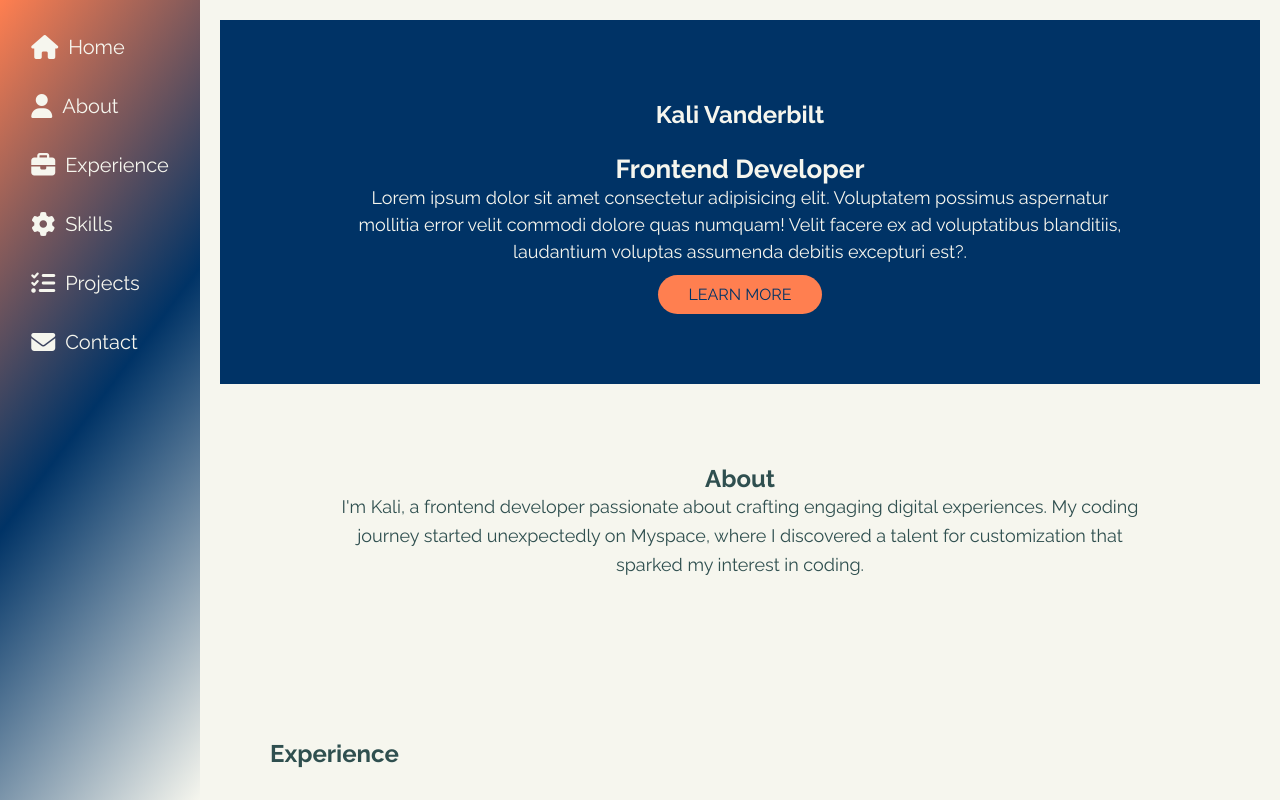
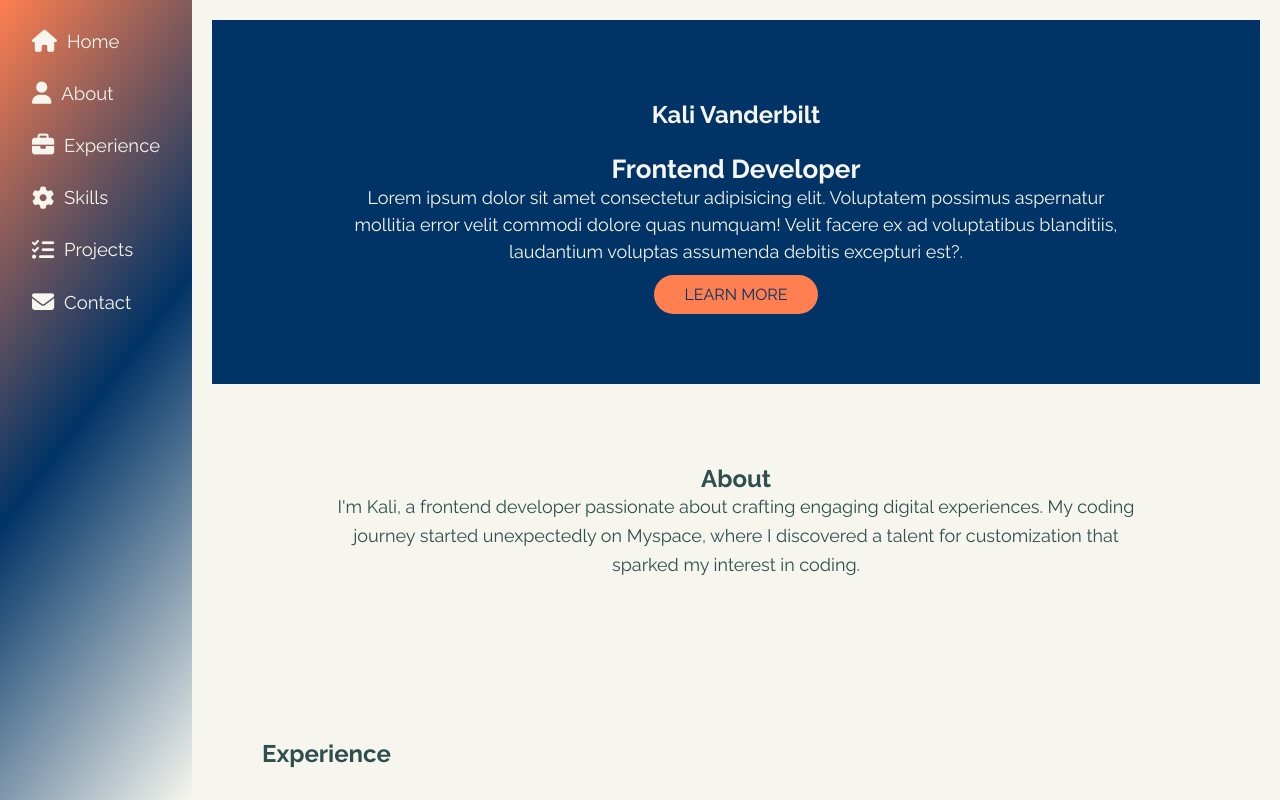
Before and after one commit to A-Kaliexe/kali-Vanderbilt-io, a plain HTML site: page index.html in a window 1280 px wide. Drawn offline with Linux system fonts and the light colour scheme.

Commit message:
Fix sidebar responsiveness and hover; update media queries

```diff
--- a/css/index.css
+++ b/css/index.css
@@ -24,7 +24,8 @@ body {
 /* Sidebar Nav */
 .sidebar-nav {
     background: linear-gradient(307deg, #f6f6ee, #003366, #FF7F50);
-    width: 80px;
+    width: 9.5em;
+    min-width: 9em;
     display: flex;
     flex-direction: column;
     align-items: center;
@@ -34,27 +35,27 @@ body {
 }
 
 .sidebar-nav:hover {
-    width: 200px;
-
+    width: 12em;
 }
 
 .sidebar-nav nav ul {
     list-style: none;
-
+    margin-top: 30px;
+    font-weight: 400;
 }
 
 .sidebar-nav nav ul li {
     margin: 20px 0;
+
 }
 
 .sidebar-nav nav ul li a {
     color: #f6f6ee;
-
     text-decoration: none;
     display: flex;
     align-items: center;
-    margin-top: 35px;
-    font-size: 20px;
+    margin-top: 30px;
+    font-size: 18.5px;
 }
 
 .sidebar-nav nav ul li a i {
@@ -76,9 +77,6 @@ body {
     overflow-y: auto;
 
 }
-
-
-
 
 /* Hero Section */
 .hero {
@@ -204,14 +202,15 @@ body {
 
 }
 
-/* Media Queries */
 @media (min-width: 768px) {
     .sidebar-nav {
-        width: 80px;
+        width: 12em;
+
     }
 
     .sidebar-nav:hover {
-        width: 200px;
+        width: 12em;
+
     }
 
     .sidebar-nav nav ul li a {
@@ -225,36 +224,50 @@ body {
 }
 
 /*Media queries- Mobile*/
+@media (min-width: 768px) {
+    .sidebar-nav {
+        width: 9em;
+    }
 
+    .sidebar-nav:hover {
+        width: 12em;
+    }
 
-/* For screens smaller than 768px */
+    .sidebar-nav nav ul li a {
+        flex-direction: row;
+        justify-content: flex-start;
+    }
+
+    .sidebar-nav nav ul li a span {
+        display: inline-block;
+    }
+}
+
+/* Media Queries - Mobile */
 @media (max-width: 767px) {
 
     /* Adjust Sidebar Nav */
     .sidebar-nav {
-        width: 60px;
+        width: 6em;
     }
 
-    /* Sidebar Na */
     .sidebar-nav:hover {
-        width: 150px;
+        width: 6em;
     }
-
 
     .sidebar-nav nav ul li a {
         font-size: 16px;
         justify-content: center;
-
     }
 
-    /* Nav bar, Hide text, show only icons */
+    /*only icons */
     .sidebar-nav nav ul li a span {
         display: none;
-
     }
 
+    /*text hidden*/
     .sidebar-nav:hover nav ul li a span {
-        display: inline-block;
+        display: none;
     }
 
     /* Right Content */
@@ -268,31 +281,13 @@ body {
         font-size: 18px;
     }
 
-
-
     .hero-btn {
         padding: 8px 20px;
         margin-top: 60px;
-
     }
-
 
     .experience-item {
         grid-template-columns: 1fr;
         padding: 10px;
     }
-
-
-
-    /* Social Media Icons */
-    .connect ul li a img {
-        padding-top: 20px;
-        width: 40px;
-        height: 60px;
-    }
-
-    /* Section Padding */
-    .right-content section {
-        padding: 40px 20px;
-    }
 }
--- a/js/index.js
+++ b/js/index.js
@@ -1,6 +1,6 @@
 const footer = document.createElement("footer");
 /*Date-Year*/
-const today = new Date(); // Fixing the Date object
+const today = new Date();
 const thisYear = today.getFullYear();
 
 let copyright = document.createElement("p");
```
